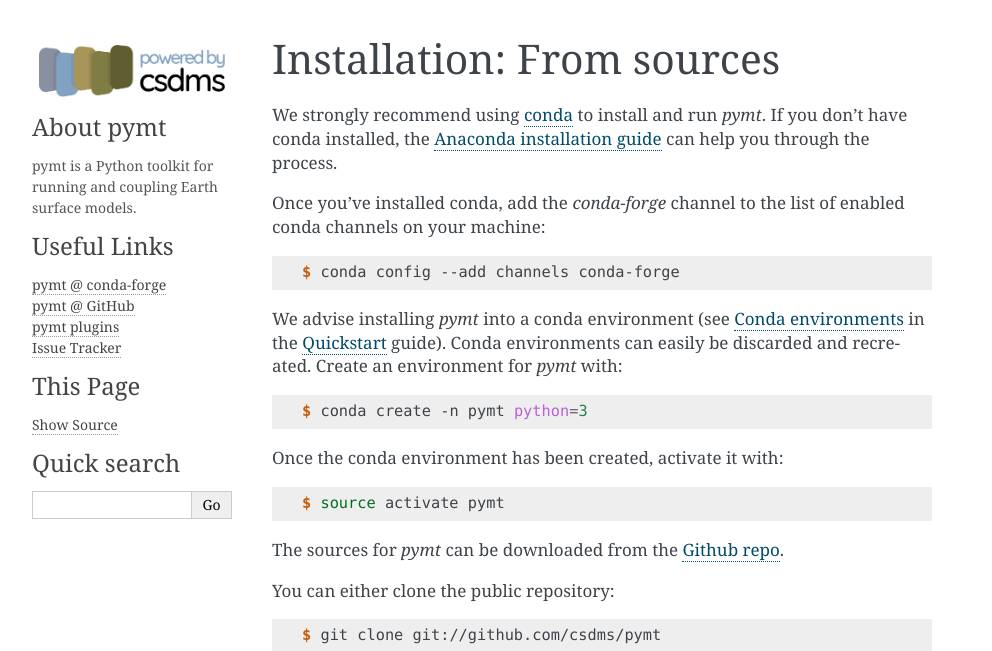
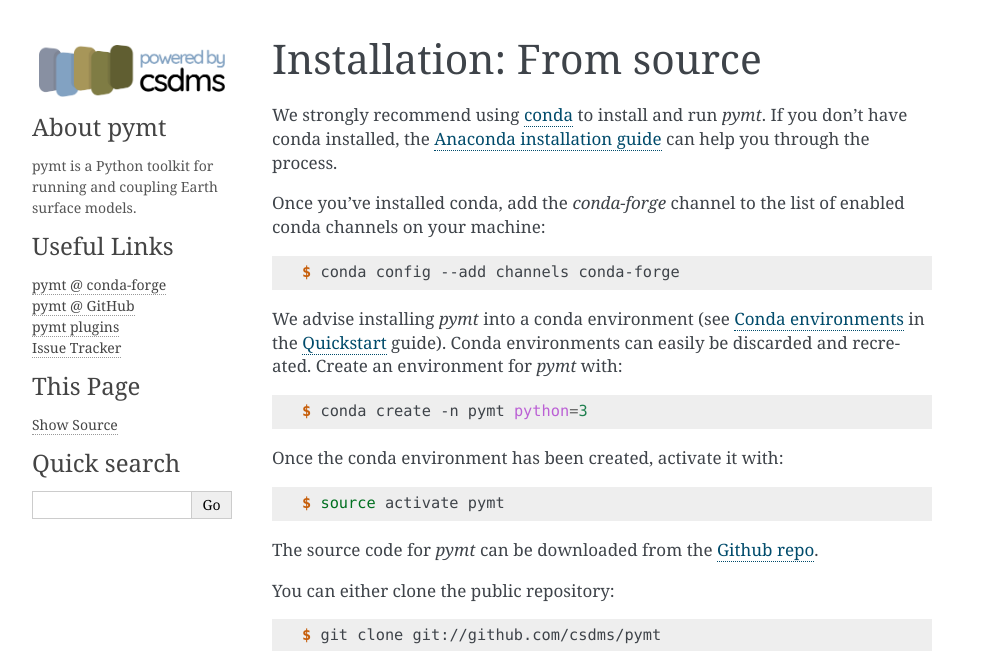
Before and after one commit to csdms/pymt, a Sphinx documentation site: the page built from docs/installation-source.rst, in a window 1280 px wide. Shown: the top 651 px of the page, without its empty margins (148-1140 px from the left). Built offline with Sphinx 7.4.7, drawn with Linux system fonts in a browser that asks for light colours; pages that are not in the unit, such as notebooks, are missing from menus.

Commit message:
Sources -> source.

```diff
--- a/docs/installation-source.rst
+++ b/docs/installation-source.rst
@@ -1,12 +1,12 @@
 .. highlight:: shell
 
-==========================
-Installation: From sources
-==========================
+=========================
+Installation: From source
+=========================
 
 .. include:: installation-environment.rst
 
-The sources for *pymt* can be downloaded from the `Github repo`_.
+The source code for *pymt* can be downloaded from the `Github repo`_.
 
 You can either clone the public repository:
 
--- a/docs/installation.rst
+++ b/docs/installation.rst
@@ -7,11 +7,11 @@ Installation
 There are two ways to install *pymt* on your local machine:
 
 * :doc:`Stable release<installation-stable>`
-* :doc:`From sources<installation-source>`
+* :doc:`From source<installation-source>`
 
 If you plan to use *pymt* to run and couple models,
 installing a :doc:`stable release<installation-stable>`
 is a good option.
 However, if you intend to develop with *pymt*,
 it's best to install it
-:doc:`from sources<installation-source>`.
+:doc:`from source<installation-source>`.
```
